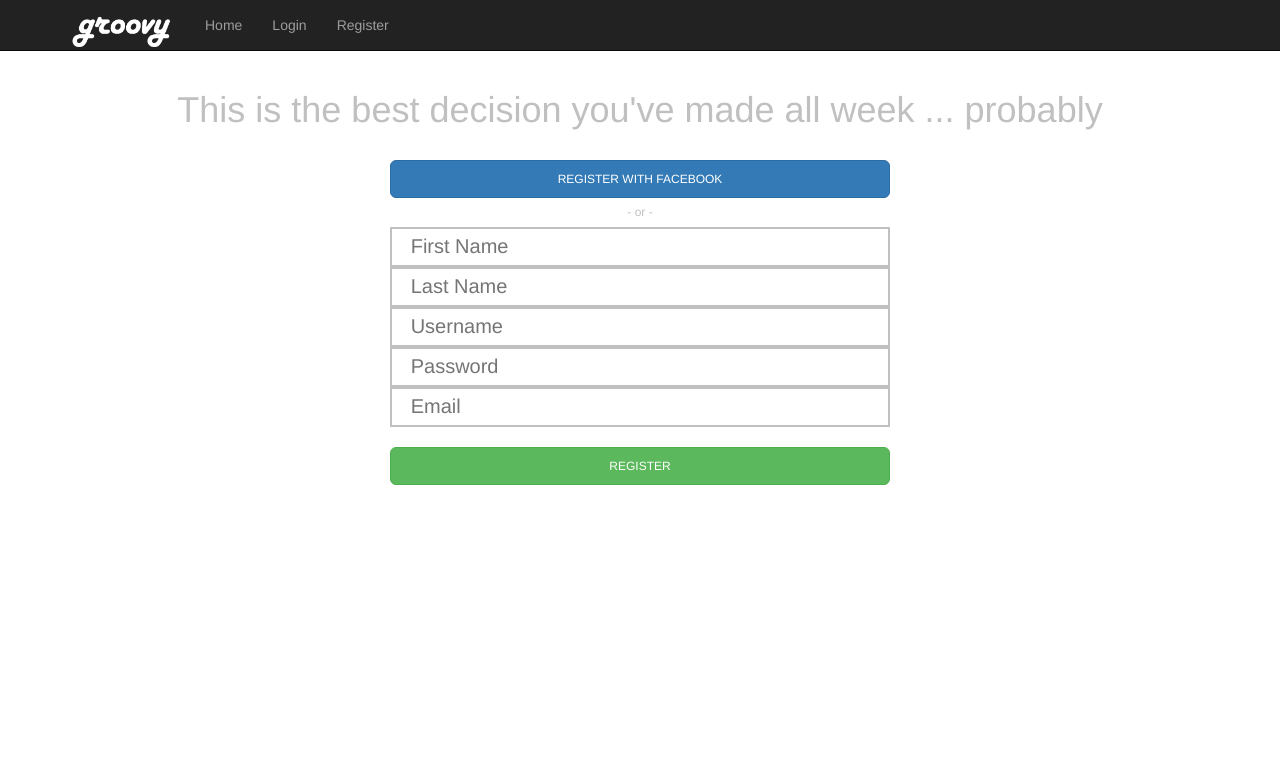
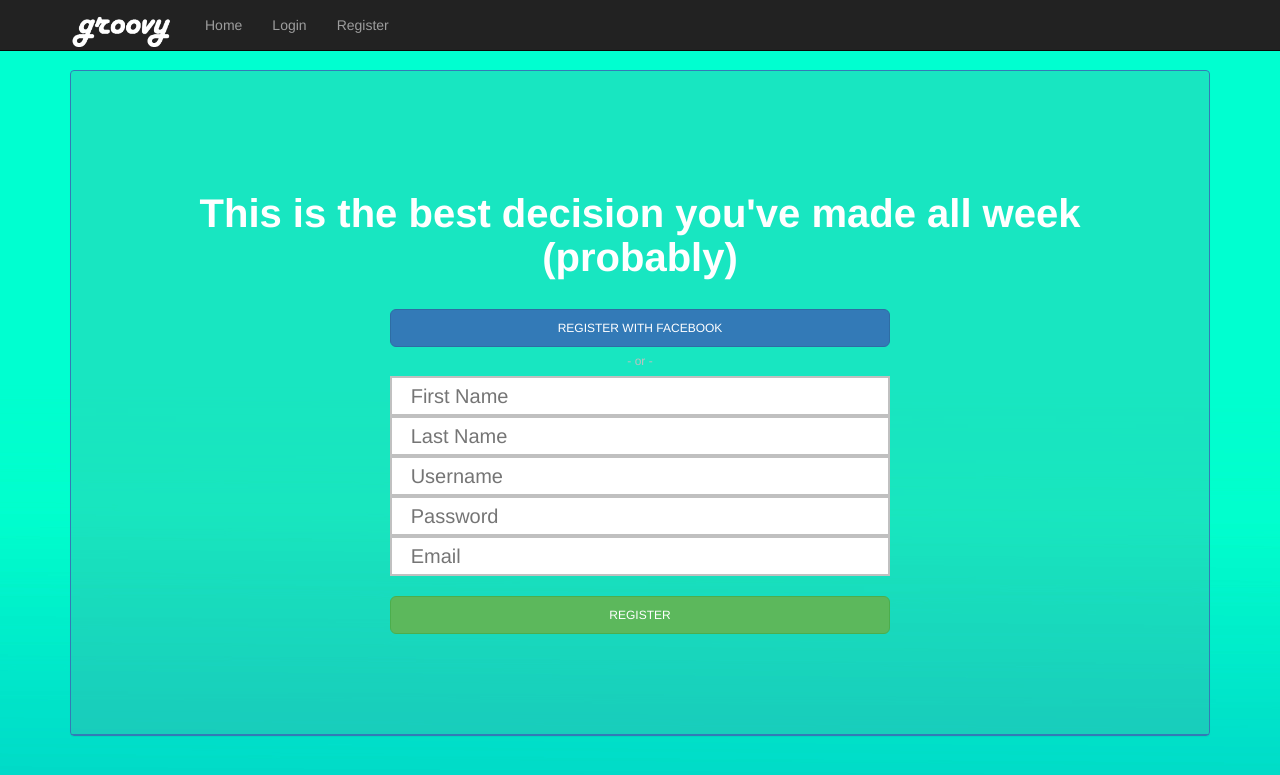
Before and after one commit to temurph1/ser322-FinalProject-Music, a PHP site: page /signup.php in a window 1280 px wide. Shown: the top 775 px of the page. Run offline with PHP 8.4, Linux system fonts and the light colour scheme.

Commit message:
Sign up is groovy now too. wow

```diff
--- a/index.php
+++ b/index.php
@@ -97,7 +97,7 @@
 
                 <div class="container" align="center">
             <div class="jumbotron" style="width: 100%; height:100%; padding: 100px; background-color: white">
-                <h1 class="panel-title" style="font-size:60px; font-weight: bold; margin:px">WHAT IS GROOVY?</h1>
+                <h1 class="panel-title" style="font-size:60px; font-weight: bold;">WHAT IS GROOVY?</h1>
                 <h1 class="panel-title" style="font-size:20px; font-weight: bold;">Do we even know? Probably not.</h1>
                 <h1 class="panel-title" style="font-size:10px; font-weight: bold;">ALRIGHT. It's a reeeaaalllly mediocre music listening thing. <br> Now here's some gibberish.</h1>
 
--- a/signup.php
+++ b/signup.php
@@ -36,11 +36,27 @@ if(isset($_POST['submit'])){
     <!-- Custom CSS -->
     <style>
             body {
+                background-image:url("images/bggradient.jpg");
+                background-attachment: fixed;
                 padding-top: 70px;
                 /* Required padding for .navbar-fixed-top. Remove if using .navbar-static-top. Change if height of navigation changes. */
             }
             br {
                 line-height:30px;
+            }
+            .panel-transparent {
+                background: none;
+            }
+            .panel-transparent .panel-heading{
+                background: rgba(122, 130, 136, 0.2)!important;
+            }
+            .panel-transparent .panel-body{
+                background: rgba(46, 51, 56, 0.2)!important;
+            }
+            h1{
+                font-size:40px;
+                font-weight: bold;
+                color: white;
             }
     </style>
 
@@ -88,11 +104,11 @@ if(isset($_POST['submit'])){
     </nav>
 
     <!-- Page Content -->
-    <div class="container">
+        <div class="container" align="center">
 
-        <div class="row">
-            <div class="col-lg-12 text-center">
-                  <h1 style="color: silver">This is the best decision you've made all week ... probably</h1><br>
+            <div class="panel panel-primary panel-transparent">
+                <div class="panel-heading" style="padding: 100px">
+                  <h1>This is the best decision you've made all week (probably)</h1><br>
 
                 <input type="submit"value="REGISTER WITH FACEBOOK" class="btn btn-lg btn-primary" style="width:500px; font-size:12px ">
                 <h2 style="font-size:12px; margin:8px; color: silver;">-   or  -</h2>
```
Also changed, not shown: images/bggradientorange.jpg (added). Lines whose indentation alone changed are shown as unchanged.
